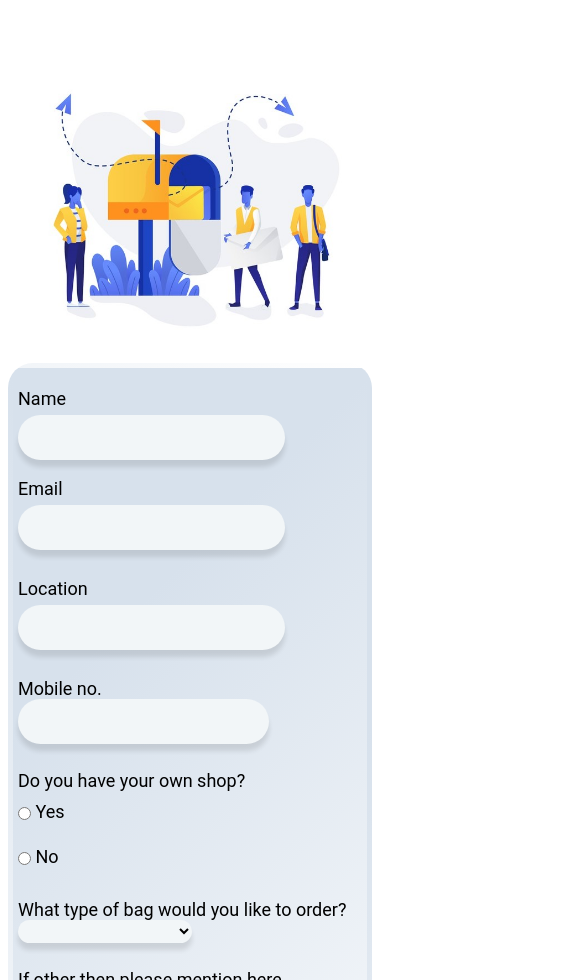
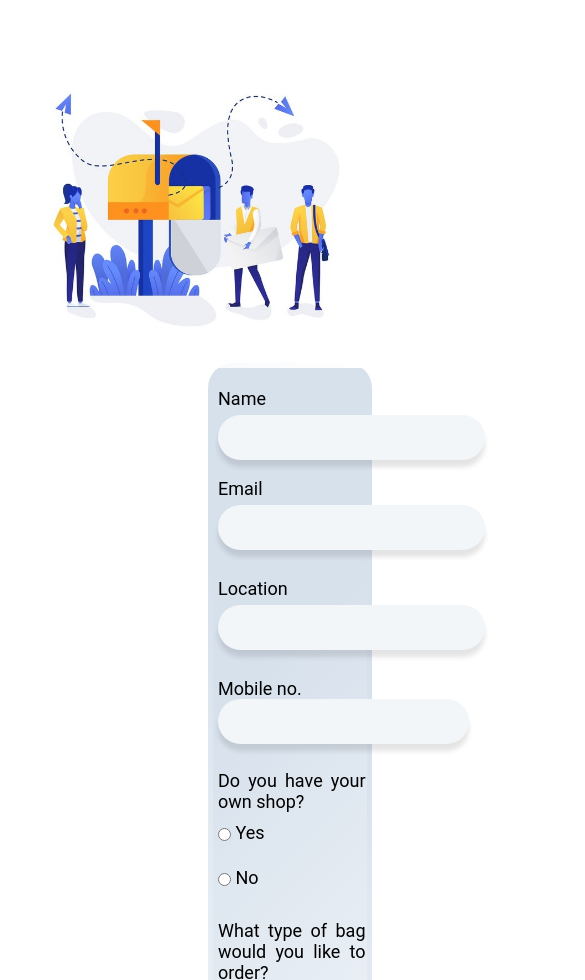
Before and after one commit to shweta-paraganve/contact_form, a plain HTML site: page index.html in a window 390 px wide. Shown: the part 92-1072 px from the top of the page, 585 px wide, since content can reach past the window. Drawn offline with Linux system fonts and the light colour scheme.

Commit message:
Update index.html

```diff
--- a/index.html
+++ b/index.html
@@ -141,7 +141,7 @@
                                text-align:justify;
                                 }
                         .flex-item-right{
-                              /* margin-left: 200px;*/
+                               margin-left: 200px;
 				width:auto;
                                  }
                         .conatiner{
```
